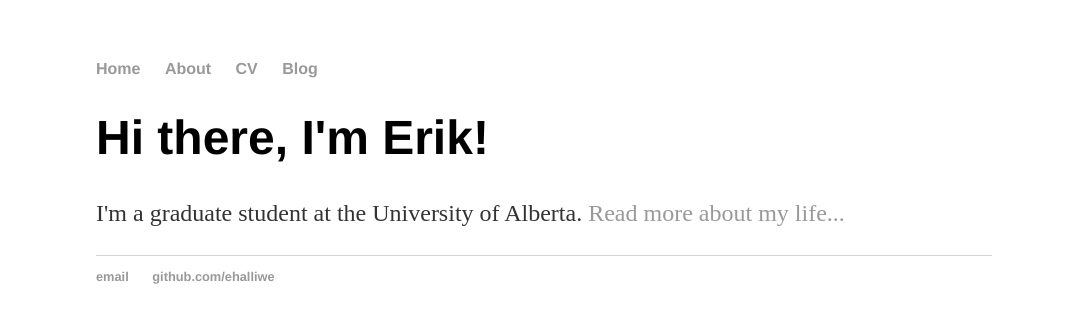
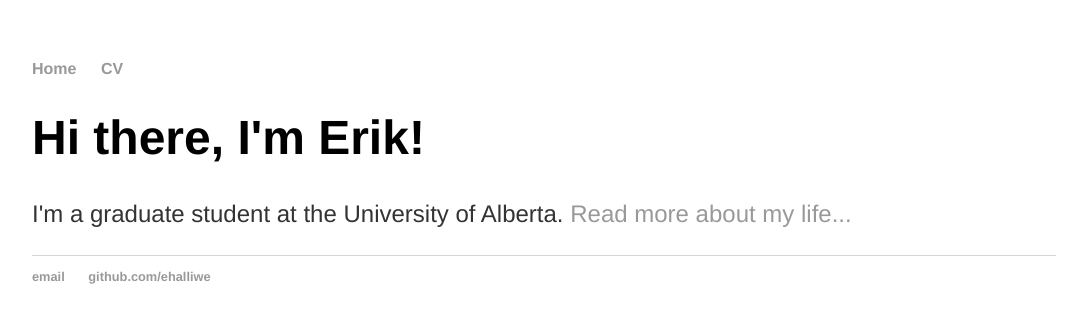
Before and after one commit to ehalliwe/ehalliwe.github.io, a Jekyll site: the page built from index.html, in a window 1280 px wide. Shown: the top 323 px of the page, without its empty margins (96-1183 px from the left). Built offline with Jekyll 4.4.1, drawn with Linux system fonts in a browser that asks for light colours.

Commit message:
formatting experiments

```diff
--- a/_layouts/default.html
+++ b/_layouts/default.html
@@ -9,9 +9,7 @@
 			<nav>
 	    		<ul>
 	        		<li><a href="/">Home</a></li>
-		        	<li><a href="/about">About</a></li>
 	        		<li><a href="/cv">CV</a></li>
-	        		<li><a href="/blog">Blog</a></li>
 	    		</ul>
 			</nav>
 			<div class="container">
--- a/css/main.css
+++ b/css/main.css
@@ -1,6 +1,6 @@
 body {
     margin: 60px auto;
-    width: 70%;
+    width: 80%;
 }
 nav ul, footer ul {
     font-family:'Helvetica', 'Arial', 'Sans-Serif';
@@ -27,6 +27,7 @@ p {
     font-size: 1.5em;
     line-height: 1.4em;
     color: #333;
+    font-family:'Helvetica', 'Arial', 'Sans-Serif';
 }
 footer {
     border-top: 1px solid #d5d5d5;
```
